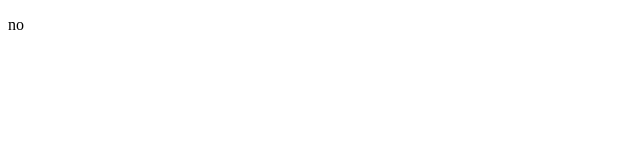
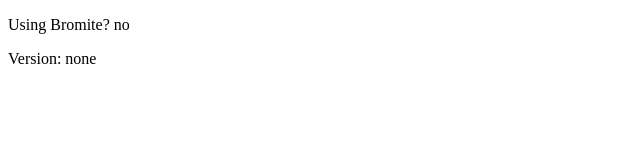
Before and after one commit to foss-rocks/bromite-version-check, a plain HTML site: page index.html in a window 1280 px wide. Shown: the whole page, without its empty margins (0-640 px from the left). Drawn offline with Linux system fonts and the light colour scheme.

Commit message:
Change display text

```diff
--- a/index.html
+++ b/index.html
@@ -5,8 +5,8 @@
     <title>Bromite version check</title>
 </head>
 <body onload="ua()">
-<p id="bromite"></p>
-<p id="version"></p>
+<p>Using Bromite? <span id="bromite">no</span></p>
+<p>Version: <span id="version">none</span></p>
 <script>
     function ua() {
         let list = /ONEPLUS A6000|FIG-LX3|SM-G610M|SM-J700M|XT1033|ZTE Blade C370|SM-G960F/;
```
